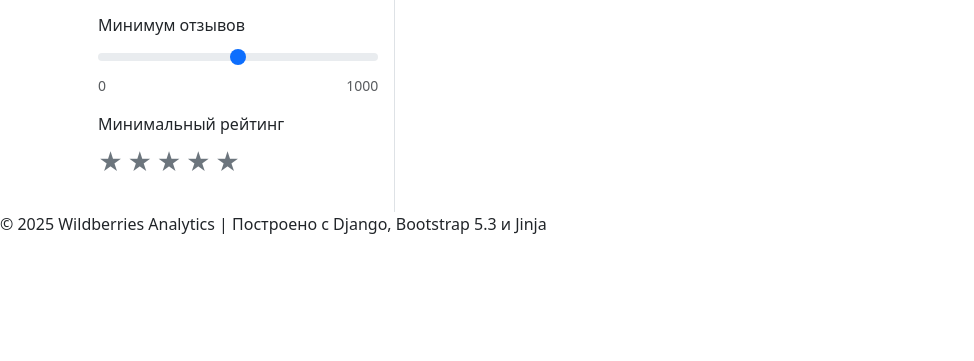
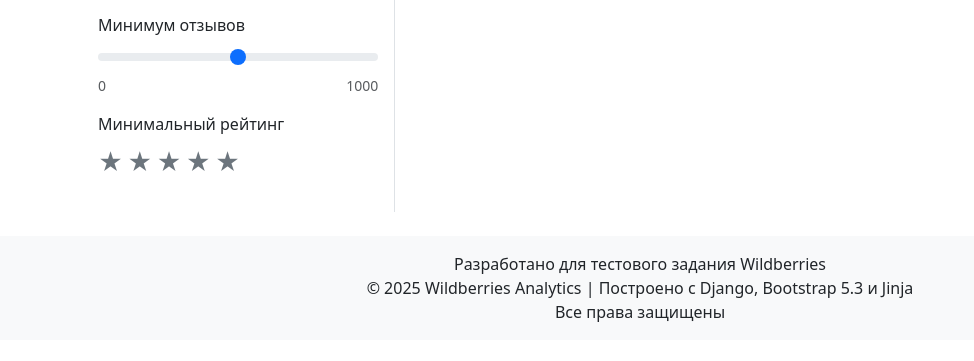
Before and after one commit to smartsoltech/test_task, a Django app: page / in a window 1280 px wide. Shown: the part 328-689 px from the top of the page, without its empty margins (0-974 px from the left). Run offline with Django 5.2, Linux system fonts and the light colour scheme; data that the repository does not hold is empty; some libraries are stand-ins or nearby versions.

Commit message:
README updated

```diff
--- a/frontend/templates/frontend/base.html
+++ b/frontend/templates/frontend/base.html
@@ -3,7 +3,7 @@
 <html lang="ru">
 <head>
     <meta charset="UTF-8">
-    <title>{% block title %}WB Аналитика{% endblock %}</title>
+    <title>{% block title %}<a href="/">WB Аналитика</a>{% endblock %}</title>
 
     <!-- Локальный Bootstrap и кастомные стили -->
     <link rel="stylesheet" href="{% static 'css/bootstrap.min.css' %}">
@@ -23,8 +23,18 @@
     {% block content %}{% endblock %}
 </main>
 
+
 <footer>
+    <div class="bg-light text-center py-3 mt-4">
+        <div class="container">
+            <p class="mb-0">Разработано для тестового задания Wildberries</p>
+        </div>
+    <div class="container-fluid">
     &copy; 2025 Wildberries Analytics | Построено с Django, Bootstrap 5.3 и Jinja
+    </div>
+    <div class="container-fluid">
+        <p class="mb-0">Все права защищены</p>
+    </div>
 </footer>
 
 <!-- Локальный jQuery и Bootstrap JS -->
```
Also changed, not shown: README.md.
